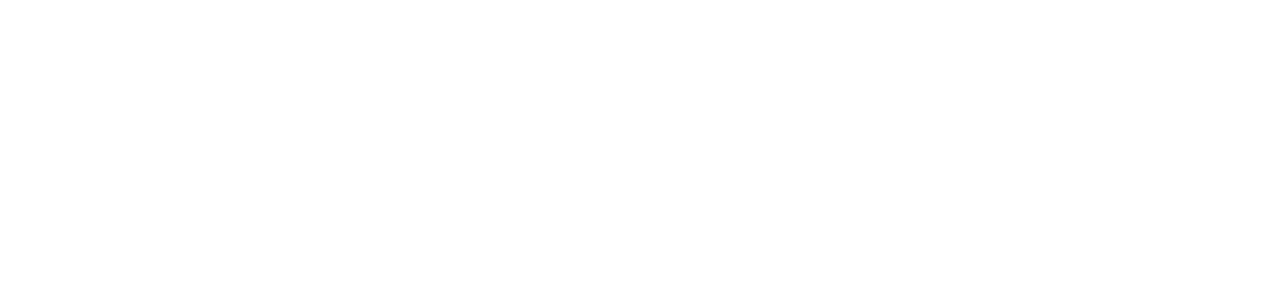
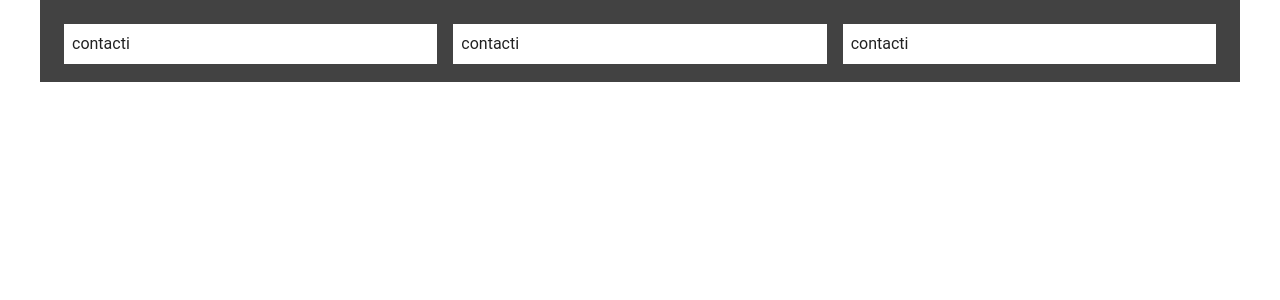
Before and after one commit to ArishaZolotareva/bebebe, a Vue app: page /contacts in a window 1280 px wide. Before the commit this address had no page. Shown: the top 300 px of the page. Built offline with nearby package versions, Linux system fonts and the light colour scheme.

Commit message:
contacti

```diff
--- a/src/components/Contacts.vue
+++ b/src/components/Contacts.vue
@@ -1,3 +1,24 @@
 <template>
-    contacti
-</template>
+    <div>
+      <v-container
+        class="bg-surface-variant mb-6"
+      >
+        <v-row
+          align="center"
+          no-gutters
+          style="height: 50px;"
+        >
+          <v-col
+            v-for="n in 3"
+            :key="n"
+          >
+            <v-sheet class="pa-2 ma-2">
+              contacti
+            </v-sheet>
+          </v-col>
+        </v-row>
+      </v-container>
+
+
+    </div>
+  </template>
--- a/src/router/index.js
+++ b/src/router/index.js
@@ -5,6 +5,10 @@ const routes = [
   {
     path: '/',
     component: () => import('@/layouts/default/Default.vue'),
+  },
+  {
+    path: '/contacts',
+    component: () => import('@/components/Contacts.vue'),
   },
 ]
 
```
